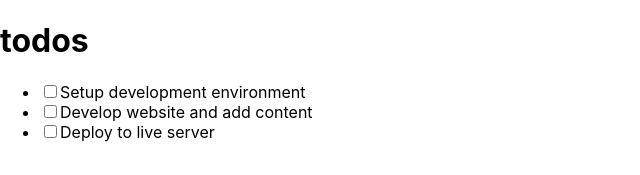
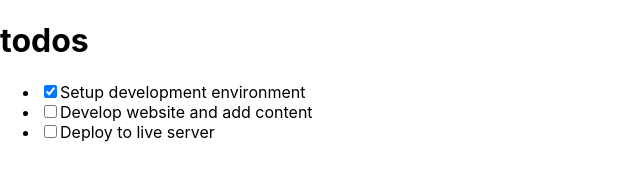
Before and after one commit to olawale-o/react-todo-app, a React (Create React App) app: page / in a window 1280 px wide. Shown: the top 175 px of the page, without its empty margins (0-640 px from the left). Built offline with nearby package versions, Linux system fonts and the light colour scheme.

Commit message:
Add onChange event to checkbox in TodoItem.js file

```diff
--- a/src/components/TodoItem.js
+++ b/src/components/TodoItem.js
@@ -5,7 +5,11 @@ function TodoItem(props) {
   const { todo } = props;
   return (
     <li>
-      <input type="checkbox" />
+      <input
+        type="checkbox"
+        checked={todo.completed}
+        onChange={() => console.log('clicked')}
+      />
       {todo.title}
     </li>
   );
@@ -16,5 +20,6 @@ export default TodoItem;
 TodoItem.propTypes = {
   todo: PropTypes.shape({
     title: PropTypes.string.isRequired,
+    completed: PropTypes.bool.isRequired,
   }).isRequired,
 };
```
